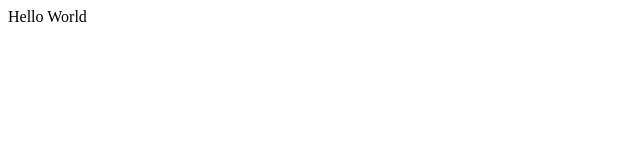
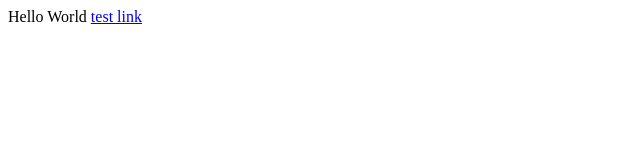
Before and after one commit to gkfied/gkfied.github.io, a plain HTML site: page index.html in a window 1280 px wide. Shown: the full height of the page, 0-640 px from the left. Drawn offline with Linux system fonts and the light colour scheme.

Commit message:
Update index.html

```diff
--- a/index.html
+++ b/index.html
@@ -1,3 +1,6 @@
 <html>
 Hello World
+
+  <a href="post1.html">test link</a>
+
 </html>
```
